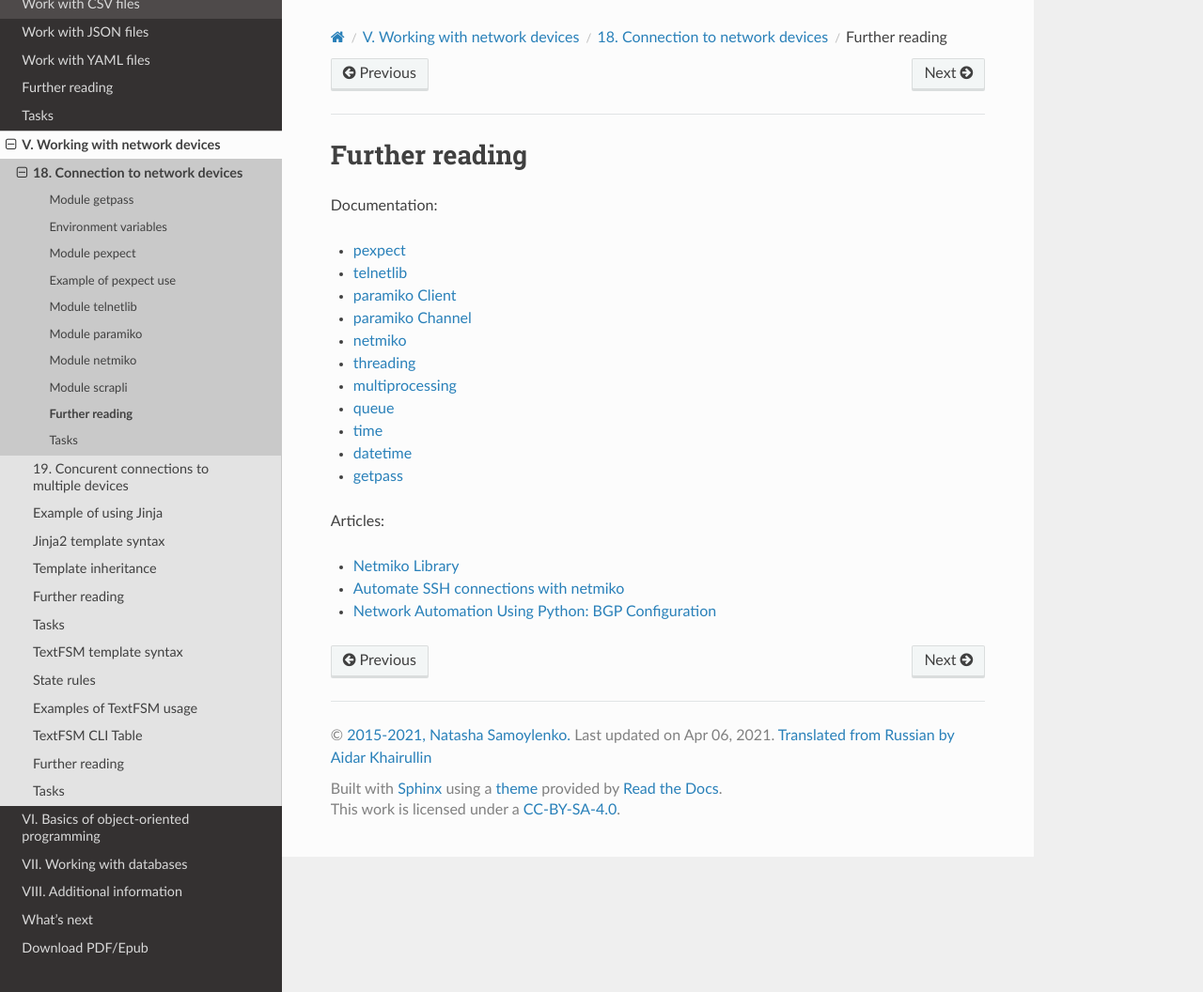
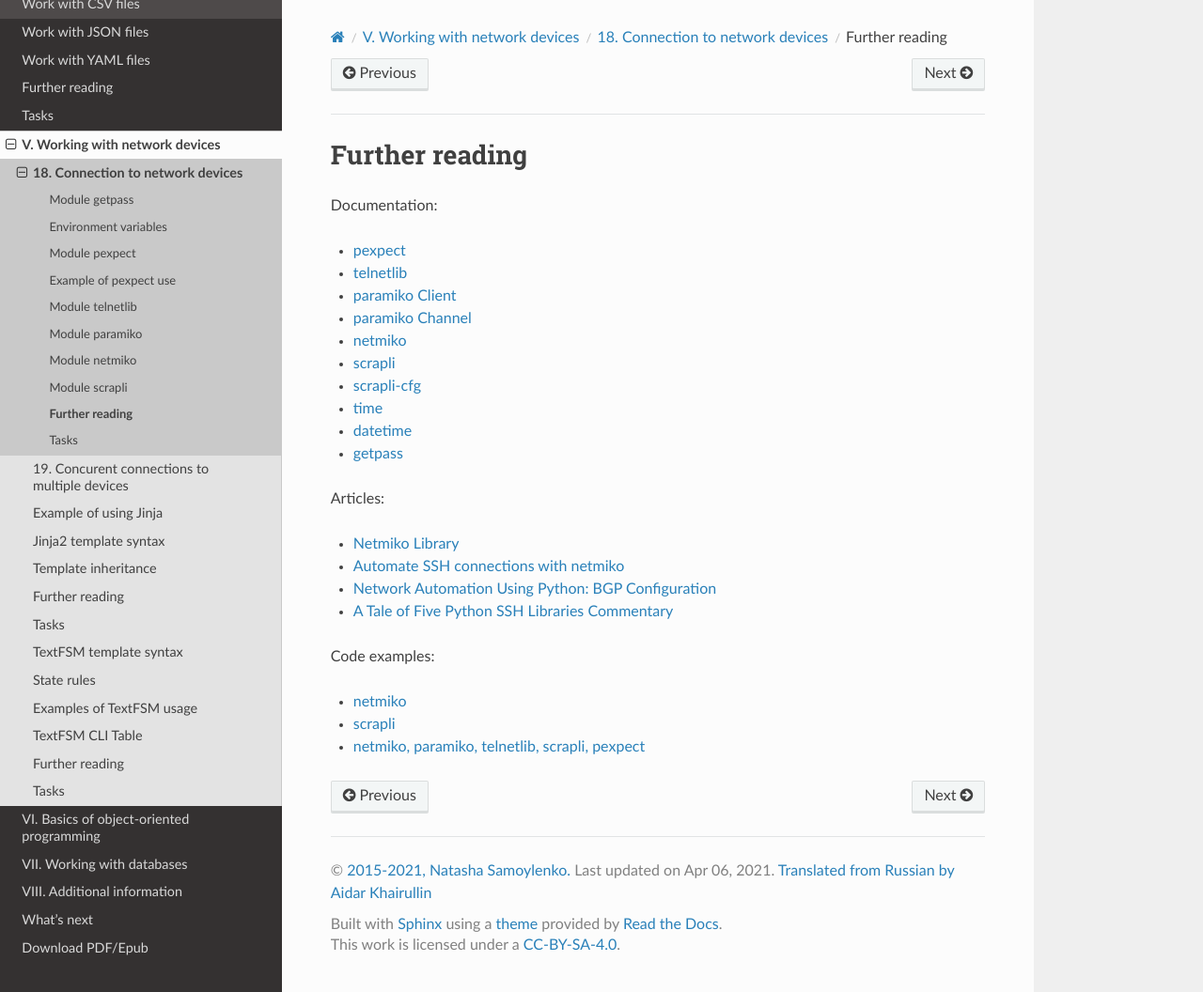
Before and after one commit to natenka/pyneng-book-en, a Sphinx documentation site: the page built from docs/source/book/18_ssh_telnet/further_reading.rst, in a window 1280 px wide and 1056 px high. Shown: the whole window at 94% size. Built offline with Sphinx 7.4.7 and the Read the Docs theme 2.0.0, drawn with Linux system fonts in a browser that asks for light colours; pages that are not in the unit, such as notebooks, are missing from menus.

Commit message:
add scrapli

```diff
--- a/docs/source/book/18_ssh_telnet/further_reading.rst
+++ b/docs/source/book/18_ssh_telnet/further_reading.rst
@@ -9,9 +9,8 @@
 -  `paramiko
    Channel <http://docs.paramiko.org/en/2.0/api/channel.html>`__
 -  `netmiko <https://github.com/ktbyers/netmiko>`__
--  `threading <https://docs.python.org/3/library/threading.html>`__
--  `multiprocessing <https://docs.python.org/3/library/multiprocessing.html>`__
--  `queue <https://docs.python.org/3/library/queue.html>`__
+-  `scrapli <https://carlmontanari.github.io/scrapli/user_guide/basic_usage/>`__
+-  `scrapli-cfg <https://scrapli.github.io/scrapli_cfg/user_guide/quickstart/>`__
 -  `time <https://docs.python.org/3/library/time.html>`__
 -  `datetime <https://docs.python.org/3/library/datetime.html>`__
 -  `getpass <https://docs.python.org/3/library/getpass.html>`__
@@ -21,3 +20,10 @@
 * `Netmiko Library <https://pynet.twb-tech.com/blog/automation/netmiko.html>`__
 * `Automate SSH connections with netmiko <https://codingnetworker.com/2016/03/automate-ssh-connections-with-netmiko/>`__
 * `Network Automation Using Python: BGP Configuration <http://www.networkcomputing.com/networking/network-automation-using-python-bgp-configuration/1423704194>`__
+* `A Tale of Five Python SSH Libraries Commentary <https://www.montanari.io/posts/2020/a_tale_of_five_python_ssh_libraries_commentary/>`__
+
+Code examples:
+
+* `netmiko <https://github.com/ktbyers/netmiko/tree/develop/examples>`__
+* `scrapli <https://github.com/carlmontanari/scrapli/tree/master/examples>`__
+* `netmiko, paramiko, telnetlib, scrapli, pexpect <https://github.com/natenka/pyneng-examples/tree/main/ssh_telnet>`__
```
